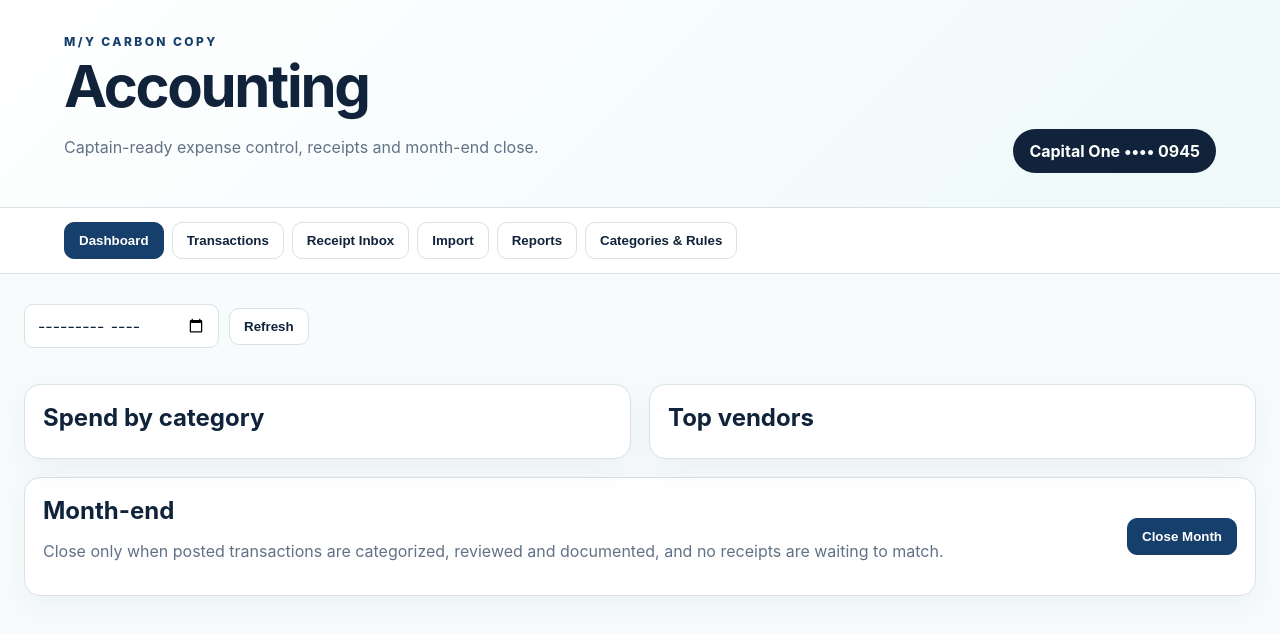
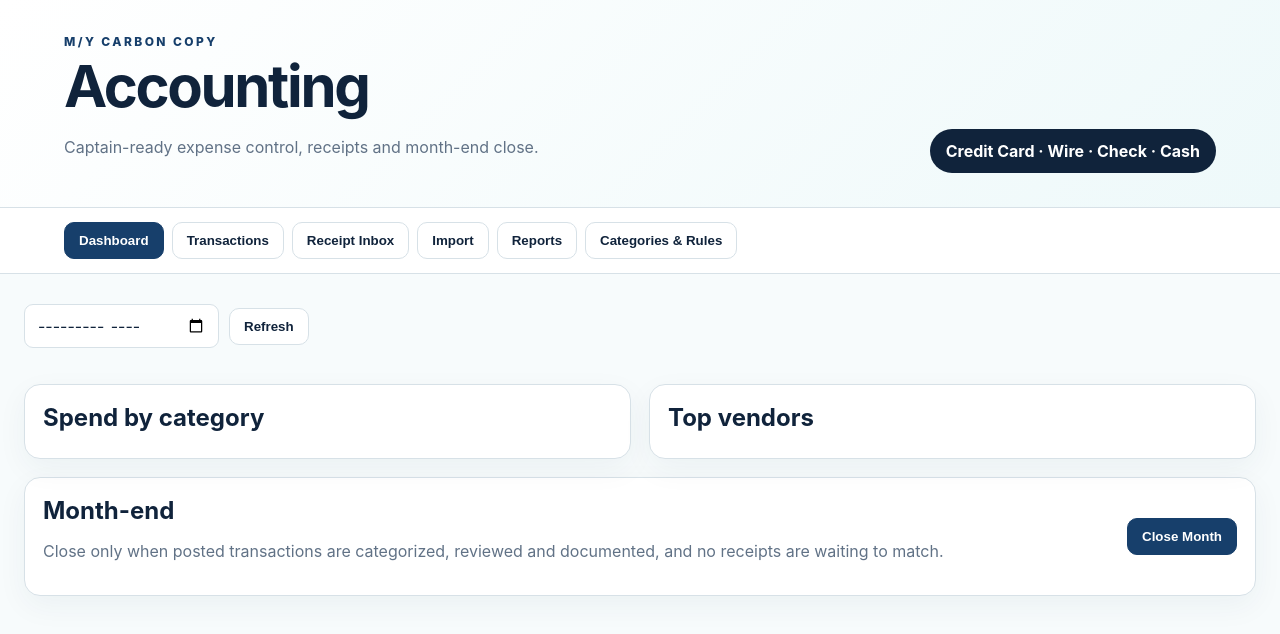
Before and after one commit to oceanstew-blip/carbon-copy-accounting, a website: page public/index.html in a window 1280 px wide. Drawn offline with Linux system fonts and the light colour scheme; a script that the page names is missing.

Commit message:
Make dashboard payment-neutral

```diff
--- a/public/index.html
+++ b/public/index.html
@@ -1,5 +1,5 @@
 <!doctype html><html><head><meta charset="utf-8"><meta name="viewport" content="width=device-width,initial-scale=1"><title>Carbon Copy Accounting</title><link rel="stylesheet" href="/style.css"><script src="https://cdn.jsdelivr.net/npm/tesseract.js@7/dist/tesseract.min.js"></script></head><body>
-<header><div><div class="eyebrow">M/Y CARBON COPY</div><h1>Accounting</h1><p>Captain-ready expense control, receipts and month-end close.</p></div><div class="card-pill">Capital One •••• 0945</div></header>
+<header><div><div class="eyebrow">M/Y CARBON COPY</div><h1>Accounting</h1><p>Captain-ready expense control, receipts and month-end close.</p></div><div class="card-pill">Credit Card · Wire · Check · Cash</div></header>
 <nav><button class="nav active" data-view="dashboard">Dashboard</button><button class="nav" data-view="transactions">Transactions</button><button class="nav" data-view="receipts">Receipt Inbox</button><button class="nav" data-view="import">Import</button><button class="nav" data-view="reports">Reports</button><button class="nav" data-view="rules">Categories & Rules</button></nav>
 <main>
 <section id="dashboard" class="view active"><div class="toolbar"><input id="month" type="month"><button id="refresh">Refresh</button></div><div class="metrics" id="metrics"></div><div class="grid2"><article><h2>Spend by category</h2><div id="byCategory"></div></article><article><h2>Top vendors</h2><div id="byVendor"></div></article></div><article><div class="row between"><div><h2>Month-end</h2><p class="muted">Close only when posted transactions are categorized, reviewed and documented, and no receipts are waiting to match.</p></div><button class="primary" id="closeMonth">Close Month</button></div><div id="closeStatus"></div></article></section>
```
